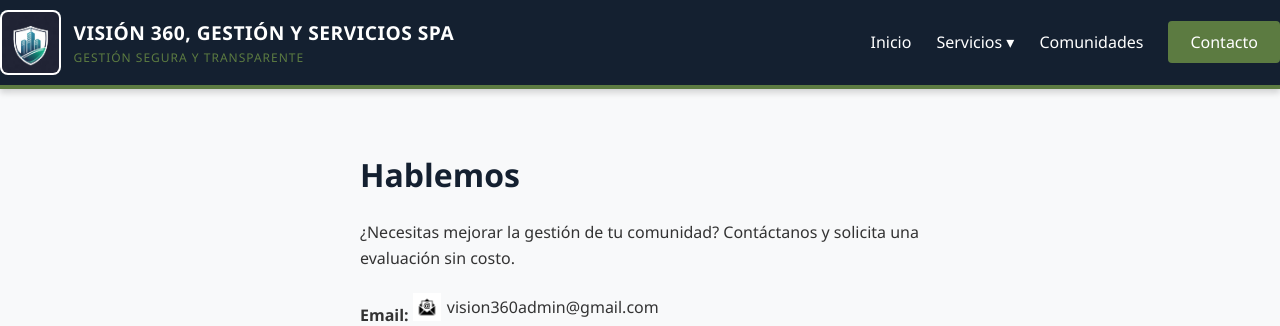
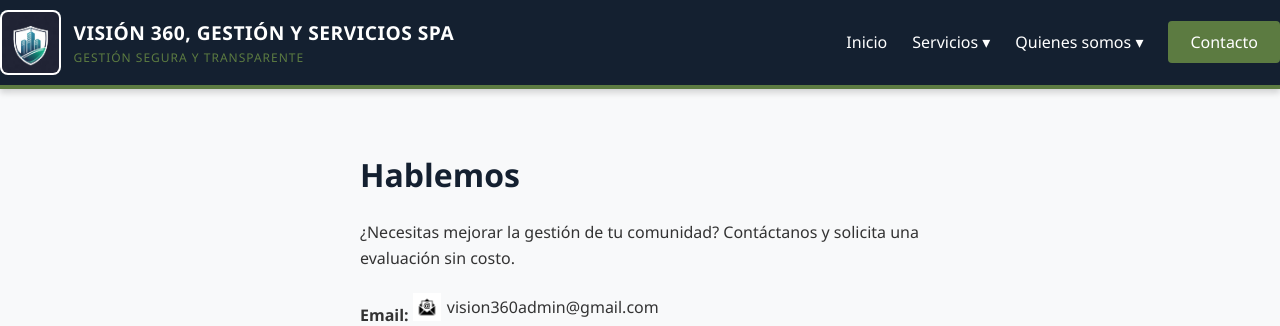
Before and after one commit to YasRuiz/Administracion360SpA, a Django app: page /contacto/ in a window 1280 px wide. Shown: the top 326 px of the page. Run offline with Django 5.2, Linux system fonts and the light colour scheme.

Commit message:
Feat: Menu quienes somos

```diff
--- a/templates/base.html
+++ b/templates/base.html
@@ -46,7 +46,14 @@
                         </div>
                     </li>
 
-                    <li><a href="{% url 'comunidades' %}">Comunidades</a></li>
+                    <li class="dropdown">
+                        <a href="#" class="dropbtn">Quienes somos ▾</a>
+                        <div class="dropdown-content">
+                            <a href="{% url 'vision' %}" target="_blank">Visión</a>
+                            <a href="{% url 'mision' %}" target="_blank">Misión</a>
+                            <a href="{% url 'valores' %}" target="_blank">Nuestros Valores</a>
+                        </div>
+                    </li>
 
                     <li><a href="{% url 'contacto' %}" class="btn-contacto">Contacto</a></li>
                 </ul>
```
